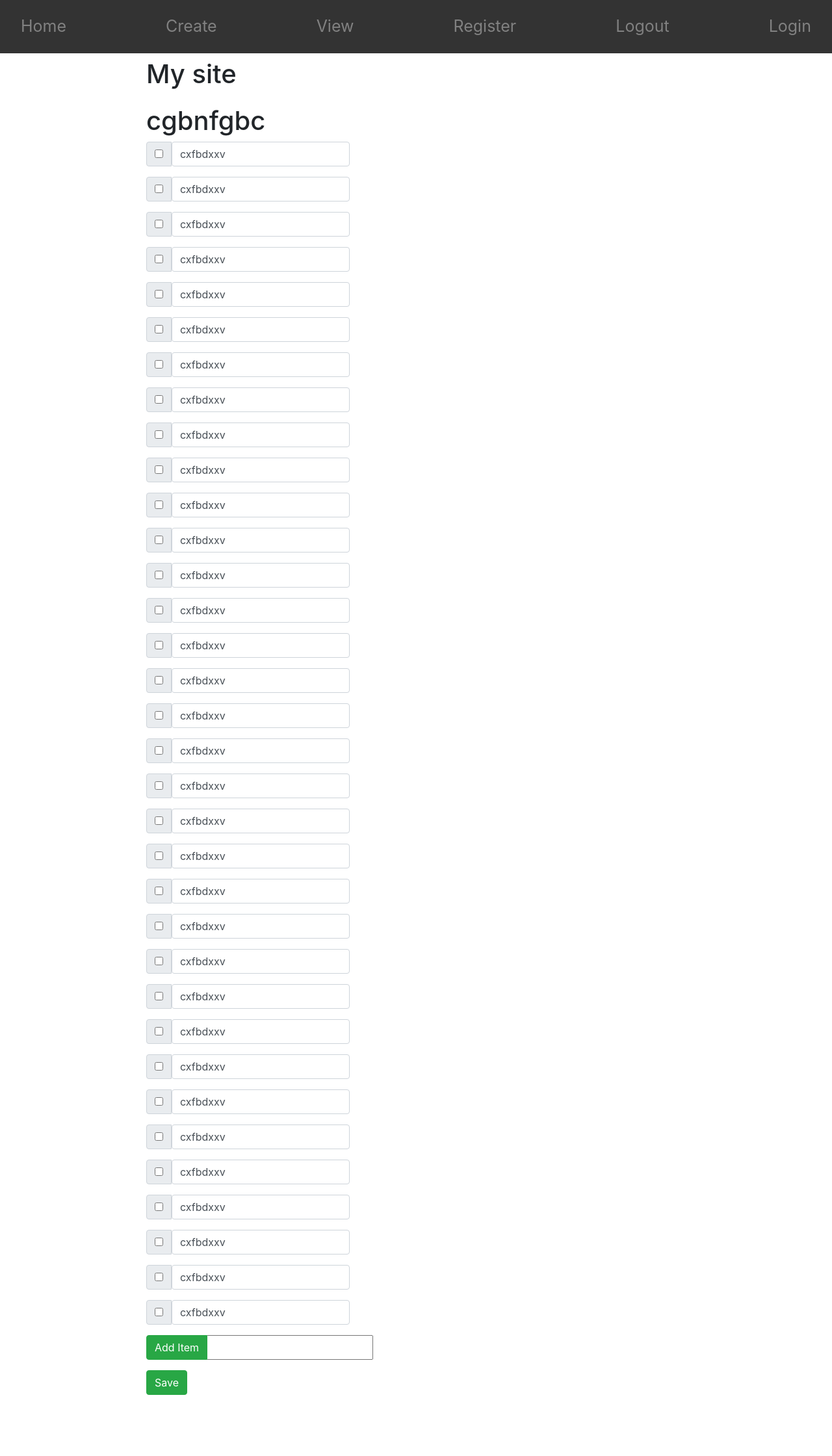
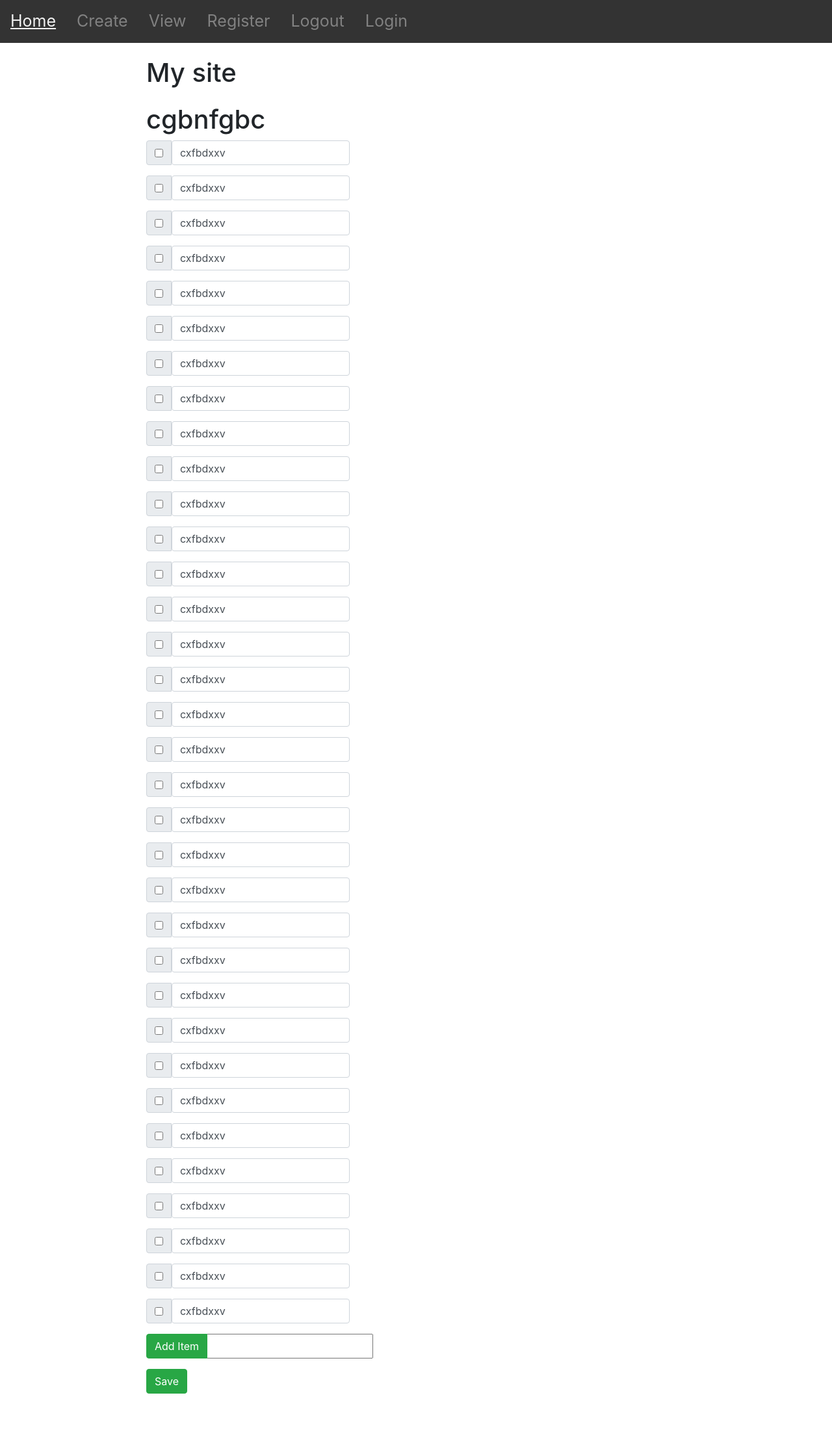
Before and after one commit to Mickdevv/Django_introduction, a Django app: page /1 in a window 1280 px wide. Shown: the whole page at 65% size. Before the commit the page ends 2146 px from the top, so only its background shows below. Run offline with Django 4.2, Linux system fonts and the light colour scheme; data comes from the database, SQL or seed files in the repository.

Commit message:
Minor addition to top navbar

```diff
--- a/mysite/main/templates/main/base.html
+++ b/mysite/main/templates/main/base.html
@@ -1,23 +1,23 @@
 <html>
 <head>
     <style type="text/css">
-        .navbar {
+        .topnav {
             overflow: hidden;
             background-color: #333;
             position:fixed;
             width:100%;
             z-index:1;
+            top:0;
             {% comment %} height:100px;
+            position: fixed;
 
-            position: fixed;
-            top:0;
             left:0;
             background-color:#111;
             overflow-x:hidden;
              {% endcomment %}
         }
 
-        .navbar a {
+        .topnav a {
             text-align:center;
             float:left;
             padding:14px 16px;
@@ -27,14 +27,14 @@
             display:block;
         }
 
-        .navbar a:hover{
+        .topnav a:hover{
             color:#f1f1f1;
         }
 
         .main{
-            margin-top:160px
+            margin-top:1600px
             margin-left:160px;
-            padding:0px 10px;
+            padding:80px 10px;
         }
 
     </style>
@@ -51,7 +51,7 @@
 </head>
 
 <body>
-    <div class="navbar">
+    <div class="topnav">
         <a href="/home">Home</a>
         <a href="/create">Create</a>
         <a href="/view">View</a>
```
